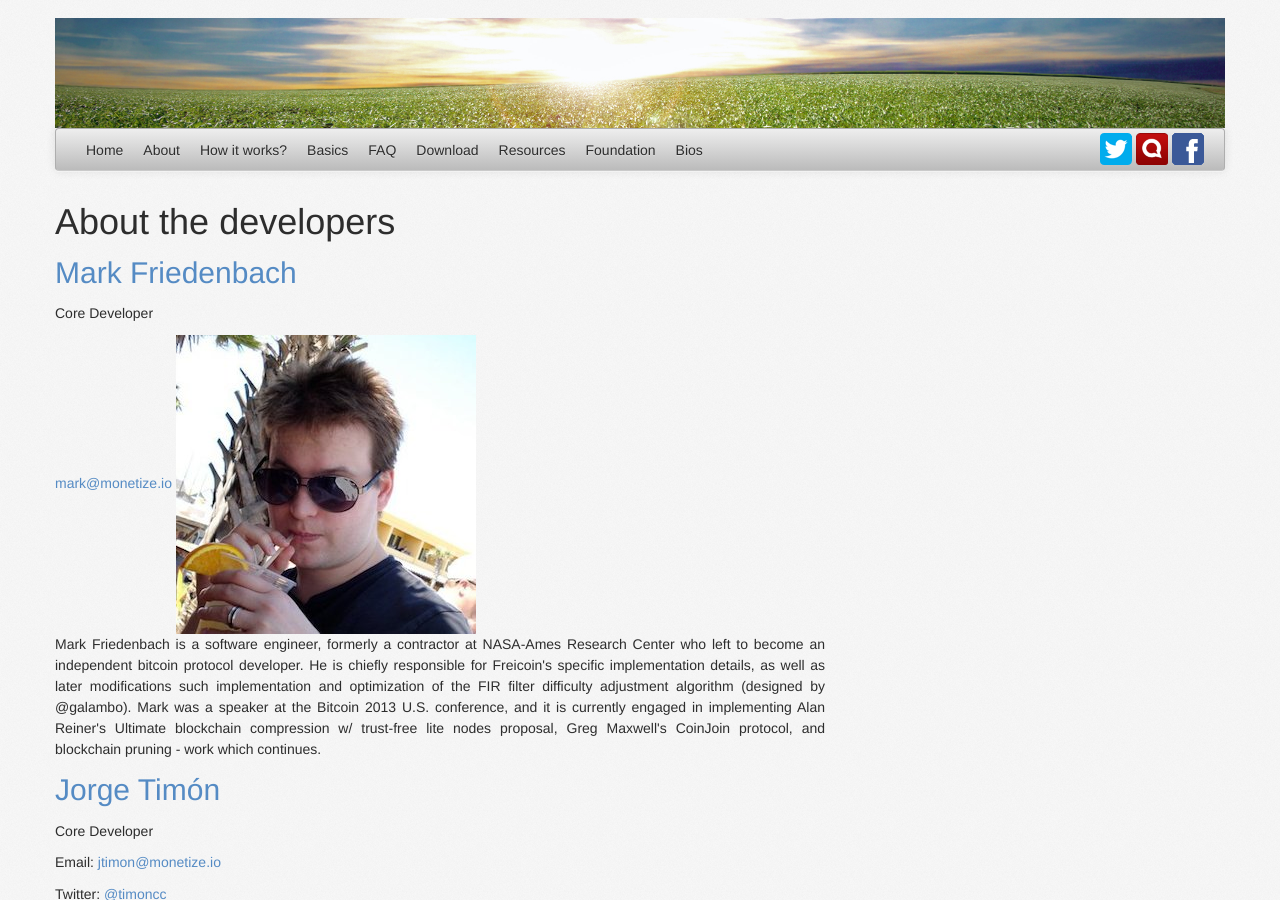
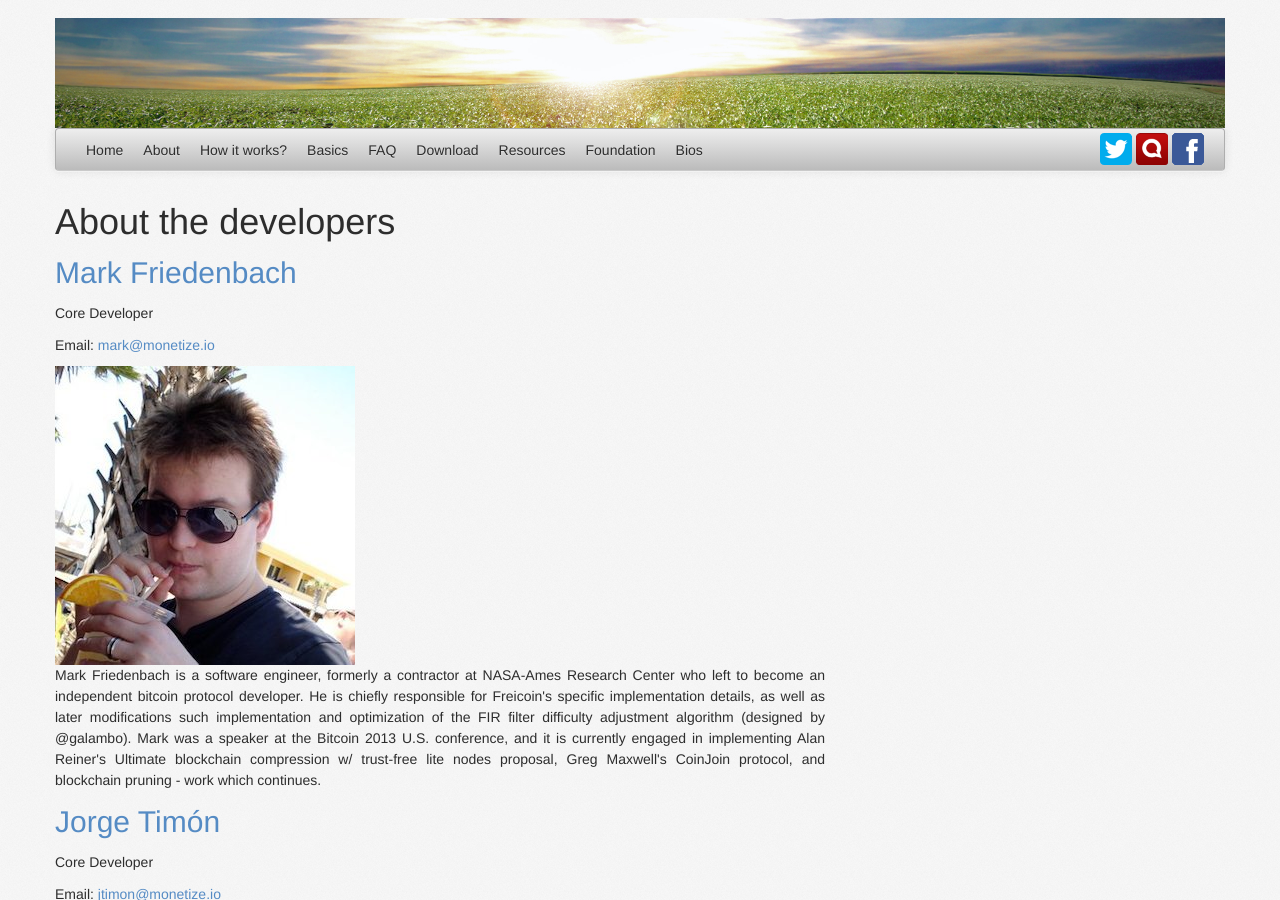
Before and after one commit to freicoin/freico.in, a Jekyll site: the page built from bios/index.md, in a window 1280 px wide and 900 px high. Built offline with Jekyll 4.4.1, drawn with Linux system fonts in a browser that asks for light colours; nearby versions of some CDN libraries; some web fonts are replaced; comment, search, counter and statistics services are not loaded.

Commit message:
fixed more formatting
fixed more formatting so email displays properly

```diff
--- a/bios/index.md
+++ b/bios/index.md
@@ -10,7 +10,7 @@
 
 	<h2><a href="https://github.com/maaku">Mark Friedenbach</a></h2>
 	<p>Core Developer</p>
-	<a href="mailto:mark@monetize.io">mark@monetize.io</a>
+	<p>Email: <a href="mailto:mark@monetize.io">mark@monetize.io</a></p>
 	<img src="/static/images/bios/markfriedenbach.jpg" alt="Mark Friedenbach (maaku)" width="300" height="299"/>
     <p>
     Mark Friedenbach is a software engineer, formerly a contractor at NASA-Ames Research Center who left to become an independent bitcoin protocol developer. He is chiefly responsible for Freicoin's specific implementation details, as well as later modifications such implementation and optimization of the FIR filter difficulty adjustment algorithm (designed by @galambo). Mark was a speaker at the Bitcoin 2013 U.S. conference, and it is currently engaged in implementing Alan Reiner's Ultimate blockchain compression w/ trust-free lite nodes proposal, Greg Maxwell's CoinJoin protocol, and blockchain pruning - work which continues.
```
